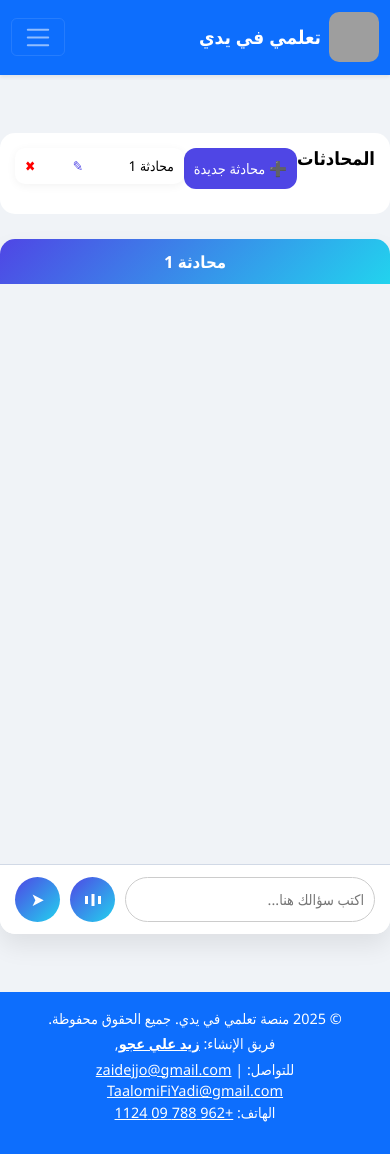
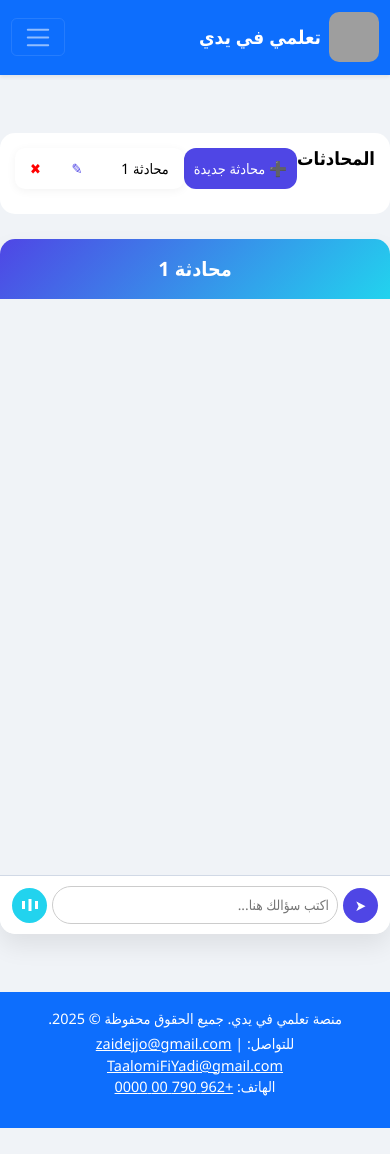
Before and after one commit to zaidejjo/Taalomi-fi-yadi, a Django app: page /chat/ in a window 390 px wide. After the commit the page ends 1128 px from the top, so only its background shows below. Run offline with Django 5.2, Linux system fonts and the light colour scheme; some libraries are stand-ins or nearby versions; grey boxes are pictures that could not be loaded.

Commit message:
Improve AI module

```diff
--- a/school_portal/ai_chat/templates/ai_chat/chat.html
+++ b/school_portal/ai_chat/templates/ai_chat/chat.html
@@ -9,17 +7,13 @@
         --primary-color: #4f46e5;
         --secondary-color: #22d3ee;
         --user-msg-bg: linear-gradient(135deg, #4f46e5, #22d3ee);
-        --ai-msg-bg: linear-gradient(
-            135deg,
-            #1e3a8a,
-            #2563eb
-        ); /* لون فاخر، أزرق داكن مريح */
+        --ai-msg-bg: linear-gradient(135deg, #1e3a8a, #2563eb);
         --input-bg: #fff;
         --input-text: #000;
-        --ai-font: 'Segoe UI', Tahoma, Geneva, Verdana, sans-serif;
+        --voice-color: #4f46e5;
+        --voice-active-color: #22d3ee;
     }
 
-    /* Dark Theme */
     [data-theme='dark'] {
         --bg-color: #1e1e2f;
         --text-color: #f5f5f5;
@@ -30,26 +24,17 @@
         --ai-msg-bg: linear-gradient(135deg, #065f46, #10b981);
         --input-bg: #3c3c4f;
         --input-text: #f5f5f5;
-        --ai-font: 'Segoe UI', Tahoma, Geneva, Verdana, sans-serif;
+        --voice-color: #22d3ee;
+        --voice-active-color: #4f46e5;
     }
 
-    /* ===== Global ===== */
     body {
-        background-color: var(--bg-color);
+        background: var(--bg-color);
         color: var(--text-color);
-        font-family: 'Segoe UI', Tahoma, Geneva, Verdana, sans-serif;
-        transition: all 0.3s ease;
-    }
-    a {
-        color: inherit;
-        text-decoration: none;
+        font-family: 'Segoe UI', Tahoma, sans-serif;
         transition: 0.3s;
     }
-    a:hover {
-        color: var(--primary-color);
-    }
 
-    /* ===== Chat Wrapper ===== */
     .chat-wrapper {
         display: flex;
         flex-direction: row;
@@ -147,22 +127,11 @@
         flex: 1;
         padding: 15px;
         overflow-y: auto;
-        background-color: var(--bg-color);
+        background: var(--bg-color);
         display: flex;
         flex-direction: column;
         gap: 12px;
-        scrollbar-width: thin;
-        scrollbar-color: #ccc transparent;
     }
-    .chat-box::-webkit-scrollbar {
-        width: 8px;
-    }
-    .chat-box::-webkit-scrollbar-thumb {
-        background-color: #ccc;
-        border-radius: 10px;
-    }
-
-    /* Messages */
     .message {
         max-width: 70%;
         padding: 12px 18px;
@@ -198,13 +166,14 @@
         right: 10px;
     }
 
-    /* Input area */
     .input-area {
         display: flex;
+        align-items: center;
+        padding: 10px 12px;
         gap: 10px;
-        padding: 12px 15px;
+        background: var(--card-bg);
         border-top: 1px solid #d1d9e6;
-        background-color: var(--card-bg);
+        border-radius: 0 0 15px 15px;
     }
     .input-area input[type='text'] {
         flex: 1;
@@ -212,37 +181,47 @@
         border-radius: 25px;
         border: 1px solid #ccc;
         outline: none;
-        background-color: var(--input-bg);
+        background: var(--input-bg);
         color: var(--input-text);
-        transition: 0.2s;
     }
     .input-area input[type='text']:focus {
         border-color: var(--primary-color);
     }
-    .input-area button {
-        width: 50px;
-        height: 50px;
+    .send-btn {
+        width: 45px;
+        height: 45px;
         border-radius: 50%;
-        background: linear-gradient(
-            135deg,
-            var(--primary-color),
-            var(--secondary-color)
-        );
+        background: var(--primary-color);
         color: white;
         display: flex;
         justify-content: center;
         align-items: center;
-        font-size: 1.4rem;
+        border: none;
         cursor: pointer;
+        font-size: 1.3rem;
         transition: 0.2s;
+    }
+    .send-btn:hover {
+        transform: scale(1.1);
+    }
+    .voice-btn {
+        width: 45px;
+        height: 45px;
+        border-radius: 50%;
+        background: var(--secondary-color);
+        display: flex;
+        justify-content: center;
+        align-items: center;
         border: none;
+        cursor: pointer;
+        position: relative;
     }
-    .input-area button:hover {
-        transform: scale(1.05);
+    .voice-btn svg {
+        width: 20px;
+        height: 20px;
+        transition: 0.3s;
     }
-
-    /* Voice animation bars */
-    .voice-active svg {
+    .voice-btn.voice-active svg {
         animation: wave 0.5s infinite;
     }
     @keyframes wave {
@@ -302,25 +263,30 @@
             overflow-x: auto;
             margin-bottom: 10px;
         }
-        .chat-container {
-            height: 65vh;
+    }
+    @media (max-width: 768px) {
+        .input-area {
+            gap: 5px;
         }
-    }
-    @media (max-width: 480px) {
-        .chat-header {
+        .send-btn,
+        .voice-btn {
+            width: 40px;
+            height: 40px;
             font-size: 1.1rem;
-            padding: 10px;
         }
         .input-area input[type='text'] {
             padding: 10px;
         }
-        .input-area button {
-            width: 45px;
-            height: 45px;
-            font-size: 1.2rem;
+    }
+    @media (max-width: 480px) {
+        .send-btn,
+        .voice-btn {
+            width: 35px;
+            height: 35px;
+            font-size: 1rem;
         }
-        .chat-item {
-            padding: 8px 10px;
+        .input-area input[type='text'] {
+            padding: 8px;
             font-size: 0.9rem;
         }
     }
@@ -339,13 +305,14 @@
         </div>
         <div id="chat-box" class="chat-box"></div>
         <div class="input-area">
+            <button class="send-btn" id="send-btn">➤</button>
             <input
+                type="text"
                 id="user-input"
-                type="text"
                 placeholder="اكتب سؤالك هنا..."
             />
-            <button id="voice-btn">
-                <svg width="20" height="20" viewBox="0 0 20 20">
+            <button class="voice-btn" id="voice-btn">
+                <svg viewBox="0 0 20 20">
                     <rect x="2" y="6" width="3" height="8" fill="white"></rect>
                     <rect
                         x="8.5"
@@ -436,7 +401,7 @@
         chat.messages.forEach((msg) => {
             const div = document.createElement('div');
             div.className = 'message ' + msg.sender;
-            div.innerHTML = `<b style="user-select:none;">${
+            div.innerHTML = `<b>${
                 msg.sender === 'user' ? 'أنت' : 'الذكاء الاصطناعي'
             }:</b> ${msg.text} <span class="message-time">${msg.time}</span>`;
             chatBox.appendChild(div);
@@ -497,20 +459,19 @@
         if (e.key === 'Enter') sendMessage();
     });
 
-    // Voice recognition
+    // Voice
     if ('webkitSpeechRecognition' in window) {
         recognition = new webkitSpeechRecognition();
         recognition.lang = 'ar-JO';
-        recognition.continuous = true; // تسجيل مستمر حتى يضغط المستخدم
+        recognition.continuous = true;
         recognition.interimResults = true;
-
         recognition.onstart = () => {
             recording = true;
             voiceBtn.classList.add('voice-active');
         };
         recognition.onend = () => {
             if (recording) recognition.start();
-        }; // يستمر حتى يضغط المستخدم ايقاف
+        };
         recognition.onresult = (e) => {
             let transcript = '';
             for (let i = 0; i < e.results.length; i++) {
@@ -530,15 +490,29 @@
         };
     } else {
         voiceBtn.onclick = () => {
-            alert('ميزة الصوت غير مدعومة في هذا المتصفح');
+            alert('ميزة الصوت غير مدعومة');
         };
     }
 
+    // Load first chat
     if (Object.keys(chats).length === 0) newChatBtn.click();
     else {
         activeChatId = Object.keys(chats)[0];
         loadChat(activeChatId);
     }
     renderSidebar();
+
+    function appendMessage(user, message) {
+    const chatBox = document.getElementById("chat-box");
+    const msgDiv = document.createElement("div");
+    msgDiv.className = user === "ai" ? "ai-message" : "user-message";
+
+    // استخدم innerHTML لعرض HTML وروابط البريد والضغط
+    msgDiv.innerHTML = message;
+
+    chatBox.appendChild(msgDiv);
+    chatBox.scrollTop = chatBox.scrollHeight;
+}
+
 </script>
 {% endblock %}
--- a/school_portal/ai_chat/views.py
+++ b/school_portal/ai_chat/views.py
@@ -9,14 +9,19 @@ load_dotenv()
 
 
 def chat_home(request):
-    """عرض صفحة المحادثة مع قائمة الأسئلة المتكررة"""
+    """
+    عرض صفحة المحادثة مع قائمة الأسئلة المتكررة
+    """
     faqs = FAQ.objects.all()
     return render(request, 'ai_chat/chat.html', {'faqs': faqs})
 
 
 @csrf_exempt
 def chat_ai(request):
-    """التعامل مع الرسائل من المستخدم باستخدام Cohere AI"""
+    """
+    التعامل مع الرسائل من المستخدم باستخدام Cohere AI
+    مع الردود الذكية والروابط القابلة للنقر
+    """
     if request.method != "POST":
         return JsonResponse({"reply": "⚠️ طريقة الطلب غير مدعومة."}, status=405)
 
@@ -29,58 +34,61 @@ def chat_ai(request):
     if not user_message:
         return JsonResponse({"reply": "✏️ اكتب شيئًا من فضلك."}, status=400)
 
-    # الردود الخاصة
+    # الردود الخاصة HTML
     special_replies = {
         "من أنشأ الموقع": (
-            "الموقع تم إنشاؤه وتطويره بواسطة **زيد علي يوسف عجو**، طالب في مدرسة الشجرة الثانوية للبنين، "
-            "متخصص في تطوير مواقع الويب، ويحرص دائمًا على تقديم محتوى تعليمي مفيد وعملي للمستخدمين."
+            "الموقع تم إنشاؤه وتطويره بواسطة <strong>زيد علي يوسف عجو</strong>، "
+            "طالب في مدرسة الشجرة الثانوية للبنين ومتخصص في تطوير المواقع."
         ),
         "من هو زيد": (
-            "زيد علي يوسف عجو هو مطور هذا الموقع، طالب في مدرسة الشجرة الثانوية للبنين، "
-            "مهتم بتقنيات تطوير المواقع وتعلم الذكاء الاصطناعي. يمكنك التواصل معه عبر:\n"
-            "Email: zaidejjo@gmail.com\n"
-            "Instagram: https://www.instagram.com/zaidejjo\n"
-            "X: https://x.com/zaid_ejjo\n"
-            "Facebook: https://www.facebook.com/zaidejjo"
+            "زيد علي يوسف عجو هو مطور هذا الموقع، مهتم بتقنيات تطوير المواقع "
+            "وتعلم الذكاء الاصطناعي.<br>"
+            "تواصل معه عبر:<br>"
+            "<a href='mailto:zaidejjo@gmail.com'>zaidejjo@gmail.com</a><br>"
+            "<a href='https://www.instagram.com/zaidejjo' target='_blank'>Instagram</a><br>"
+            "<a href='https://x.com/zaid_ejjo' target='_blank'>X</a><br>"
+            "<a href='https://www.facebook.com/zaidejjo' target='_blank'>Facebook</a>"
         ),
         "تواصل": (
-            "للتواصل مع المنصة مباشرة، يمكنك إرسال بريد إلكتروني إلى:\n"
-            "Email: taalomifiyadi@gmail.com\n"
-            "وسيتم الرد بأسرع وقت ممكن."
+            "للتواصل مع المنصة مباشرة:<br>"
+            "📧 <a href='mailto:taalomifiyadi@gmail.com'>taalomifiyadi@gmail.com</a>"
         ),
     }
 
+    # الردود الخاصة أولًا
     user_lower = user_message.lower()
     for key, reply_text in special_replies.items():
         if key.lower() in user_lower:
             return JsonResponse({"reply": reply_text}, json_dumps_params={"ensure_ascii": False})
 
-    # التحقق من وجود مفتاح API
+    # التحقق من مفتاح API
     COHERE_API_KEY = os.getenv("COHERE_API_KEY")
     if not COHERE_API_KEY:
         return JsonResponse({"reply": "⚠️ مفتاح Cohere API غير موجود."}, status=500)
 
     try:
         client = cohere.ClientV2(api_key=COHERE_API_KEY)
+
+        system_message = {
+            "role": "system",
+            "content": (
+                "أنت مساعد ذكي لمنصة تعليمية اسمها 'تعلمي في يدي'. "
+                "أجب فقط على السؤال المطروح بدقة وبشكل مختصر. "
+                "لا تضف معلومات إضافية غير مطلوبة. "
+                "إذا سأل المستخدم عن المطور، أشر فقط إلى زيد علي يوسف عجو، "
+                "طالب في مدرسة الشجرة الثانوية للبنين، مطور ويب."
+            )
+        }
+
         response = client.chat(
             model="command-xlarge-nightly",
-            messages=[
-                {
-                    "role": "system",
-                    "content": (
-                        "أنت مساعد ذكي لمنصة تعليمية اسمها تعلمي في يدي. يجب أن تكون ودودًا، "
-                        "تعليميًا، وتجيب بطريقة واضحة ومفيدة. "
-                        "حاول تضمين معلومات عملية أو نصائح تعليمية عند الحاجة. "
-                        "إذا سأل المستخدم عن المطور، أشر إلى أنه زيد علي يوسف عجو، "
-                        "طالب في مدرسة الشجرة الثانوية للبنين، مطور مواقع ويب، "
-                        "ويحب التعلم والمشاريع العملية."
-                    )
-                },
-                {"role": "user", "content": user_message}
-            ]
+            messages=[system_message, {"role": "user", "content": user_message}],
+            max_output_tokens=150,
+            temperature=0.4
         )
-        # استخراج الرد من API
+
         reply = response.message.content[0].text
+
     except Exception as e:
         reply = f"⚠️ حدث خطأ في التواصل مع API: {str(e)}"
 
--- a/school_portal/templates/base.html
+++ b/school_portal/templates/base.html
@@ -381,18 +381,14 @@
         <footer>
             <div class="container">
                 <p class="mb-1">
-                    © 2025 منصة تعلمي في يدي. جميع الحقوق محفوظة.
+                    منصة تعلمي في يدي. جميع الحقوق محفوظة © 2025.
                 </p>
-                <p class="mb-1">
+                <!-- <p class="mb-1">
                     فريق الإنشاء:
-                    <a
-                        href="https://www.instagram.com/zaidejjo/"
-                        class="fw-bold text-decoration-underline"
-                        >زيد علي عجو</a
-                    >,
-                    <!-- <a href="https://www.instagram.com/mohammadshboul179/" class="fw-bold text-decoration-underline" >محمد إياد الشبول</a>, -->
-                    <!-- <a href="https://www.instagram.com/wardatryadahmad/" class="fw-bold text-decoration-underline" >رياض أحمد الوردات</a> -->
-                </p>
+                    <a href="https://www.instagram.com/zaidejjo/" class="fw-bold text-decoration-underline" >زيد علي عجو</a>,
+                    <a href="https://www.instagram.com/mohammadshboul179/" class="fw-bold text-decoration-underline" >محمد إياد الشبول</a>,
+                    <a href="https://www.instagram.com/wardatryadahmad/" class="fw-bold text-decoration-underline" >رياض أحمد الوردات</a>
+                </p> -->
                 <p>
                     للتواصل:
                     <a
@@ -410,7 +406,7 @@
                     <a
                         href="tel:+962790000000"
                         class="text-decoration-underline"
-                        >+962 788 09 1124</a
+                        >+962 790 00 0000</a
                     >
                 </p>
             </div>
```
Also changed, not shown: other parts of school_portal/ai_chat/templates/ai_chat/chat.html (+10 -42 lines).
